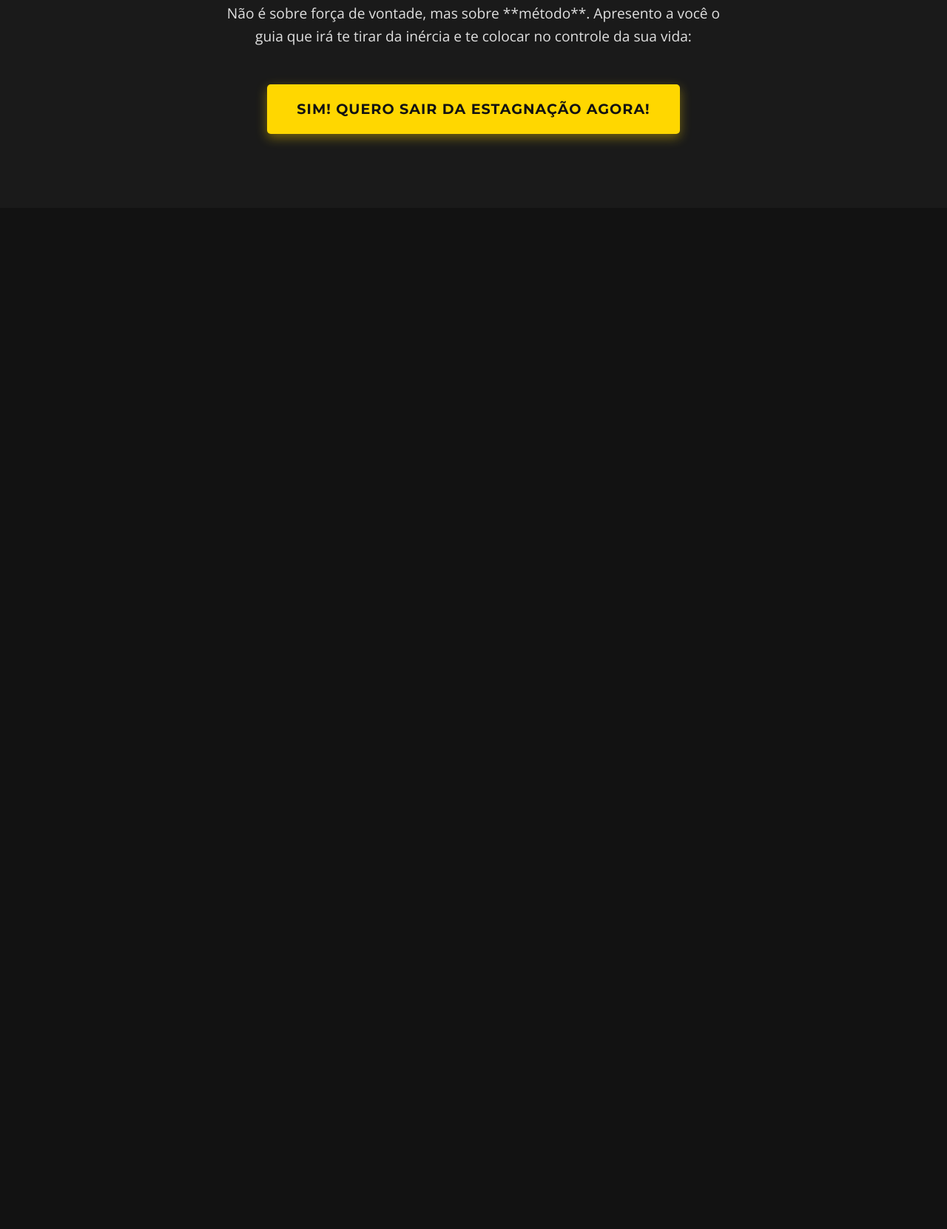
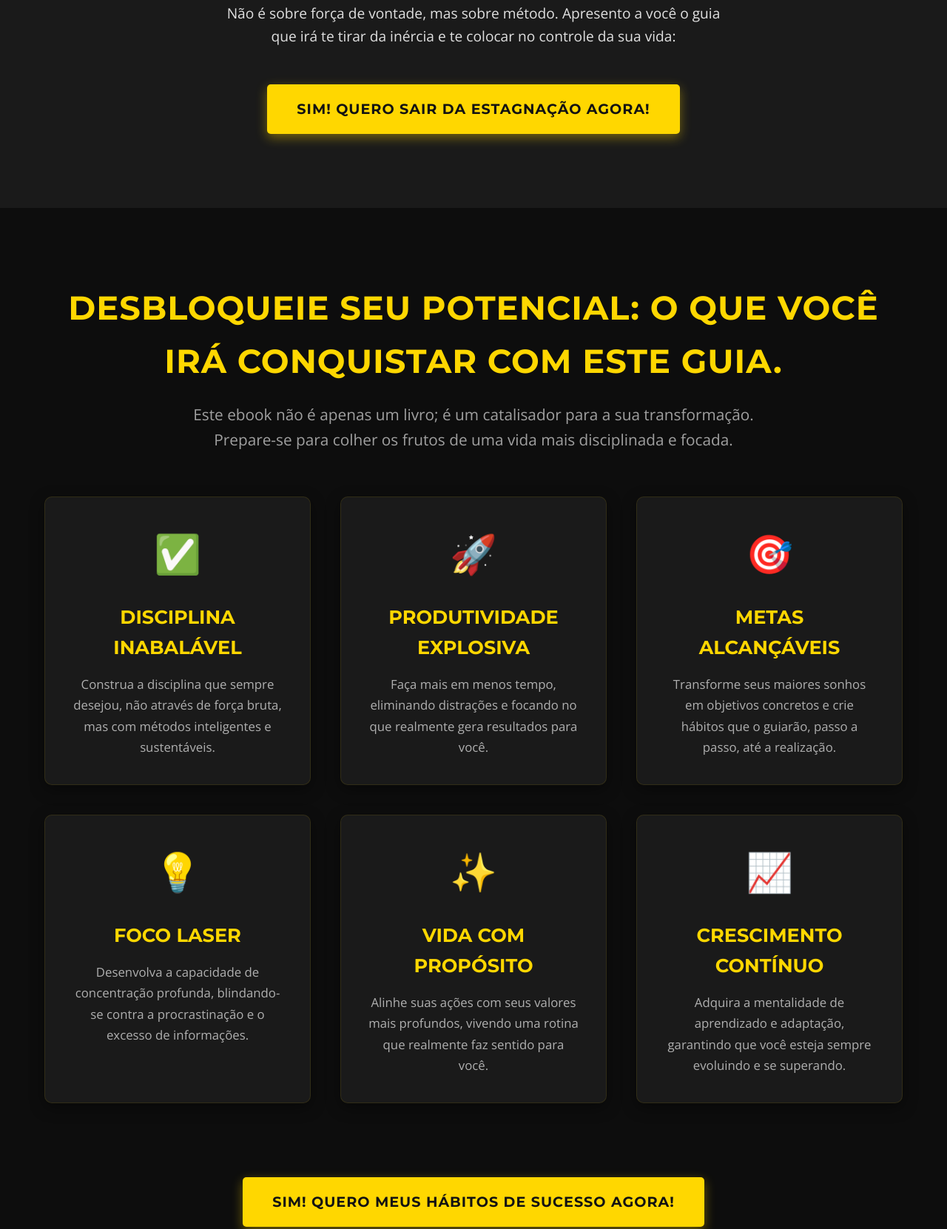
Before and after one commit to DevDavilla/pagina-vendas-ebook-habitos, a plain HTML site: page index.html in a window 1280 px wide. Shown: the part 2257-3918 px from the top of the page at 74% size. Before the commit the page ends 2538 px from the top, so only its background shows below. Drawn offline with nearby package versions, Linux system fonts and the light colour scheme.

Commit message:
Adiciona Secao 3: Beneficios do ebook com grid e CTA

```diff
--- a/index.html
+++ b/index.html
@@ -77,11 +77,11 @@
         </div>
 
         <p class="solution-transition">
-          Mas e se eu te dissesse que existe um **caminho claro e prático** para
+          Mas e se eu te dissesse que existe um caminho claro e prático para
           mudar essa realidade?
         </p>
         <p class="solution-intro">
-          Não é sobre força de vontade, mas sobre **método**. Apresento a você o
+          Não é sobre força de vontade, mas sobre método. Apresento a você o
           guia que irá te tirar da inércia e te colocar no controle da sua vida:
         </p>
 
@@ -92,5 +92,73 @@
         >
       </div>
     </section>
+
+    <section class="benefits-section">
+      <div class="container">
+        <h2 class="section-title">
+          DESBLOQUEIE SEU POTENCIAL: O QUE VOCÊ IRÁ CONQUISTAR COM ESTE GUIA.
+        </h2>
+        <p class="section-subtitle">
+          Este ebook não é apenas um livro; é um catalisador para a sua
+          transformação. Prepare-se para colher os frutos de uma vida mais
+          disciplinada e focada.
+        </p>
+
+        <div class="benefits-grid">
+          <div class="benefit-item">
+            <span class="icon">✅</span>
+            <h3>Disciplina Inabalável</h3>
+            <p>
+              Construa a disciplina que sempre desejou, não através de força
+              bruta, mas com métodos inteligentes e sustentáveis.
+            </p>
+          </div>
+          <div class="benefit-item">
+            <span class="icon">🚀</span>
+            <h3>Produtividade Explosiva</h3>
+            <p>
+              Faça mais em menos tempo, eliminando distrações e focando no que
+              realmente gera resultados para você.
+            </p>
+          </div>
+          <div class="benefit-item">
+            <span class="icon">🎯</span>
+            <h3>Metas Alcançáveis</h3>
+            <p>
+              Transforme seus maiores sonhos em objetivos concretos e crie
+              hábitos que o guiarão, passo a passo, até a realização.
+            </p>
+          </div>
+          <div class="benefit-item">
+            <span class="icon">💡</span>
+            <h3>Foco Laser</h3>
+            <p>
+              Desenvolva a capacidade de concentração profunda, blindando-se
+              contra a procrastinação e o excesso de informações.
+            </p>
+          </div>
+          <div class="benefit-item">
+            <span class="icon">✨</span>
+            <h3>Vida com Propósito</h3>
+            <p>
+              Alinhe suas ações com seus valores mais profundos, vivendo uma
+              rotina que realmente faz sentido para você.
+            </p>
+          </div>
+          <div class="benefit-item">
+            <span class="icon">📈</span>
+            <h3>Crescimento Contínuo</h3>
+            <p>
+              Adquira a mentalidade de aprendizado e adaptação, garantindo que
+              você esteja sempre evoluindo e se superando.
+            </p>
+          </div>
+        </div>
+
+        <a href="https://go.pepperpay.com.br/qcvpo" class="cta-button"
+          >SIM! QUERO MEUS HÁBITOS DE SUCESSO AGORA!</a
+        >
+      </div>
+    </section>
   </body>
 </html>
--- a/style.css
+++ b/style.css
@@ -306,3 +306,107 @@ body {
     font-size: 1em;
   }
 }
+
+.benefits-section {
+  background-color: #0d0d0d; /* Fundo mais escuro para contraste com a seção anterior */
+  padding: 80px 20px;
+  text-align: center;
+}
+
+/* Os estilos para .section-title e .section-subtitle já foram definidos e serão herdados */
+
+.benefits-grid {
+  display: grid;
+  grid-template-columns: repeat(
+    auto-fit,
+    minmax(300px, 1fr)
+  ); /* Layout responsivo em grade */
+  gap: 40px; /* Espaçamento entre os itens */
+  margin-top: 60px;
+  margin-bottom: 80px; /* Espaçamento antes do botão CTA */
+}
+
+.benefit-item {
+  background-color: #1a1a1a; /* Fundo dos cards de benefício */
+  padding: 35px;
+  border-radius: 10px;
+  box-shadow: 0 6px 20px rgba(0, 0, 0, 0.4); /* Sombra mais pronunciada */
+  text-align: center;
+  transition: transform 0.3s ease, box-shadow 0.3s ease; /* Efeitos ao passar o mouse */
+  border: 1px solid rgba(255, 215, 0, 0.1); /* Borda sutil dourada */
+}
+
+.benefit-item:hover {
+  transform: translateY(-15px); /* Levanta mais ao passar o mouse */
+  box-shadow: 0 12px 30px rgba(255, 215, 0, 0.2); /* Sombra dourada mais intensa */
+}
+
+.benefit-item .icon {
+  font-size: 3.2em; /* Tamanho dos ícones */
+  color: #ffd700; /* Dourado vibrante para os ícones */
+  margin-bottom: 25px;
+  display: block;
+}
+
+.benefit-item h3 {
+  font-family: "Montserrat", sans-serif;
+  font-size: 1.6em;
+  color: #ffd700; /* Títulos dos benefícios em dourado para destaque */
+  margin-bottom: 15px;
+  text-transform: uppercase;
+}
+
+.benefit-item p {
+  font-family: "Open Sans", sans-serif;
+  font-size: 1.05em;
+  color: #b0b0b0;
+  line-height: 1.7;
+}
+
+/* --- Media Queries para Responsividade da Seção 3 --- */
+@media (max-width: 768px) {
+  .benefits-grid {
+    grid-template-columns: 1fr; /* Uma coluna em telas menores */
+    gap: 30px;
+  }
+
+  .benefit-item {
+    padding: 30px;
+  }
+
+  .benefit-item .icon {
+    font-size: 2.8em;
+  }
+
+  .benefit-item h3 {
+    font-size: 1.4em;
+  }
+}
+
+@media (max-width: 480px) {
+  .benefits-section {
+    padding: 60px 15px;
+  }
+
+  .benefits-grid {
+    gap: 25px;
+    margin-top: 40px;
+    margin-bottom: 60px;
+  }
+
+  .benefit-item {
+    padding: 25px;
+  }
+
+  .benefit-item .icon {
+    font-size: 2.5em;
+  }
+
+  .benefit-item h3 {
+    font-size: 1.2em;
+  }
+
+  .benefit-item p {
+    font-size: 0.95em;
+  }
+}
```
